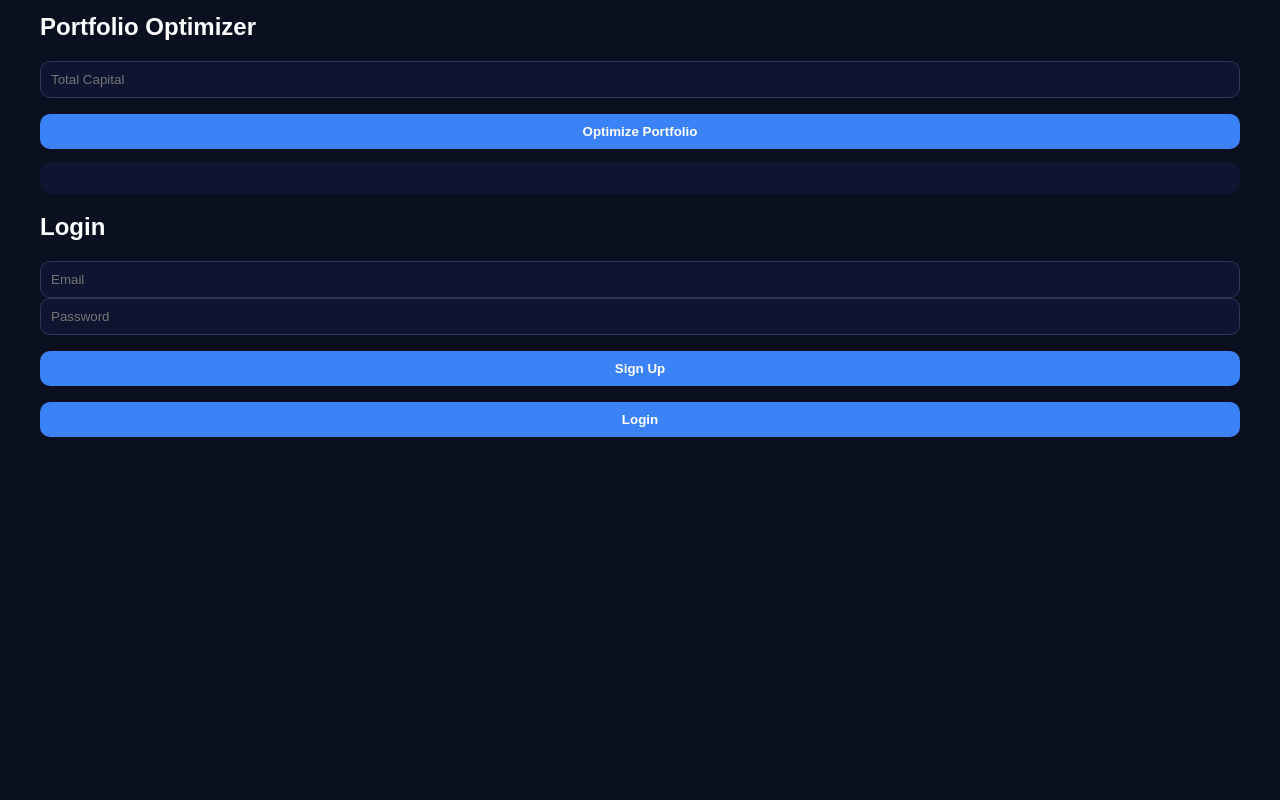
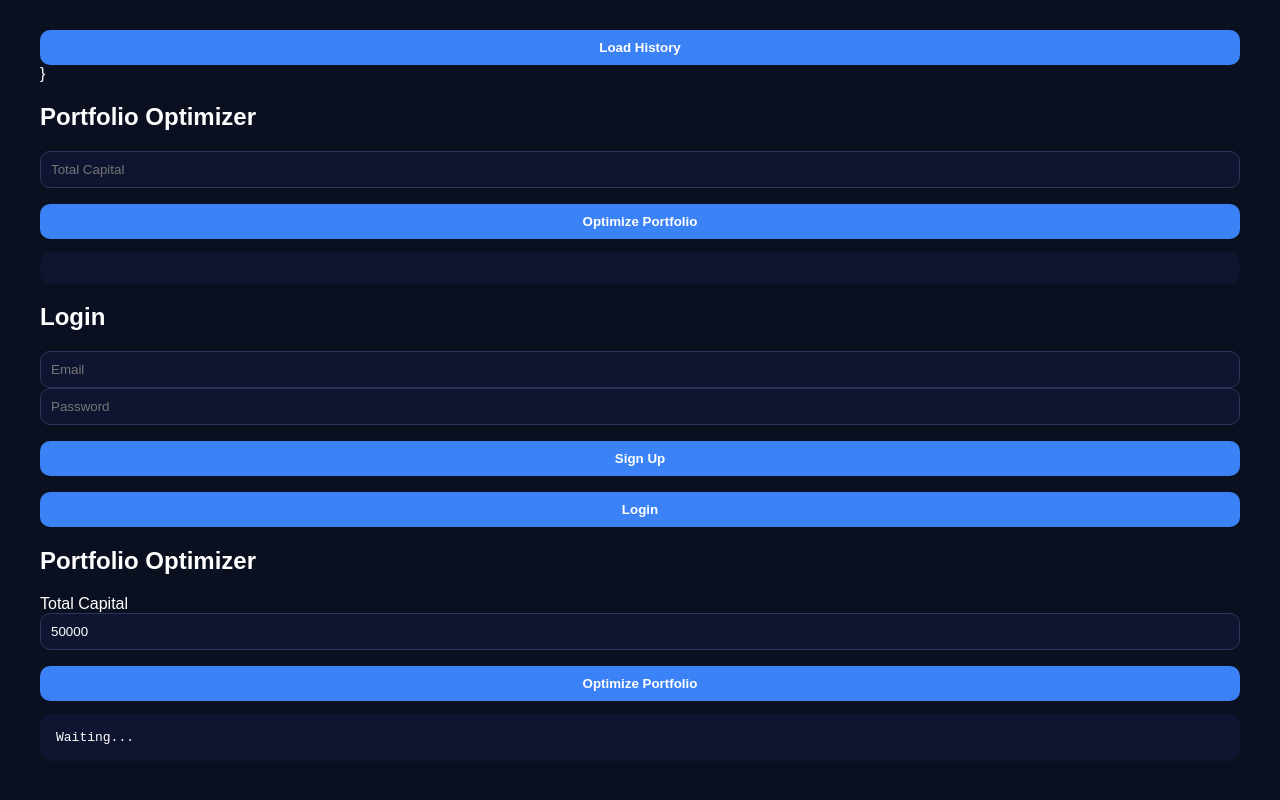
Before and after one commit to keenareed1/real-estate, a website: page frontend/index.html/index.html in a window 1280 px wide. Shown: the part 909-1709 px from the top of the page. Before the commit the page ends 1386 px from the top, so only its background shows below. Drawn offline with nearby package versions, Linux system fonts and the light colour scheme.

Commit message:
add optimizer UI

```diff
--- a/frontend/index.html/index.html
+++ b/frontend/index.html/index.html
@@ -192,7 +192,36 @@
       Recommendation: <b>${item.recommendation}</b><br/>
       Confidence: ${item.confidence}%
     `;
+async function runOptimizer() {
+  const capital = Number(document.getElementById("capital").value);
 
+  const payload = {
+    capital,
+    opportunities: [
+      { assetType: "stock", expectedReturn: 18, riskLevel: "moderate" },
+      { assetType: "real-estate", expectedReturn: 12, riskLevel: "low" },
+      { assetType: "crypto", expectedReturn: 25, riskLevel: "high" }
+    ]
+  };
+
+  const output = document.getElementById("optimizerOutput");
+  output.textContent = "Running...";
+
+  try {
+    const res = await fetch("https://real-estate-app-mt07.onrender.com/portfolio-optimize", {
+      method: "POST",
+      headers: {
+        "Content-Type": "application/json"
+      },
+      body: JSON.stringify(payload)
+    });
+
+    const data = await res.json();
+    output.textContent = JSON.stringify(data, null, 2);
+  } catch (err) {
+    output.textContent = "Error: " + err.message;
+  }
+}
     container.appendChild(card);
   });
   <h2>Previous Analyses</h2>
@@ -218,3 +247,11 @@
 <input id="password" type="password" placeholder="Password" />
 <button onclick="signUp()">Sign Up</button>
 <button onclick="signIn()">Login</button>
+<h2>Portfolio Optimizer</h2>
+
+<label>Total Capital</label>
+<input id="capital" type="number" value="50000" />
+
+<button onclick="runOptimizer()">Optimize Portfolio</button>
+
+<pre id="optimizerOutput">Waiting...</pre>
```
